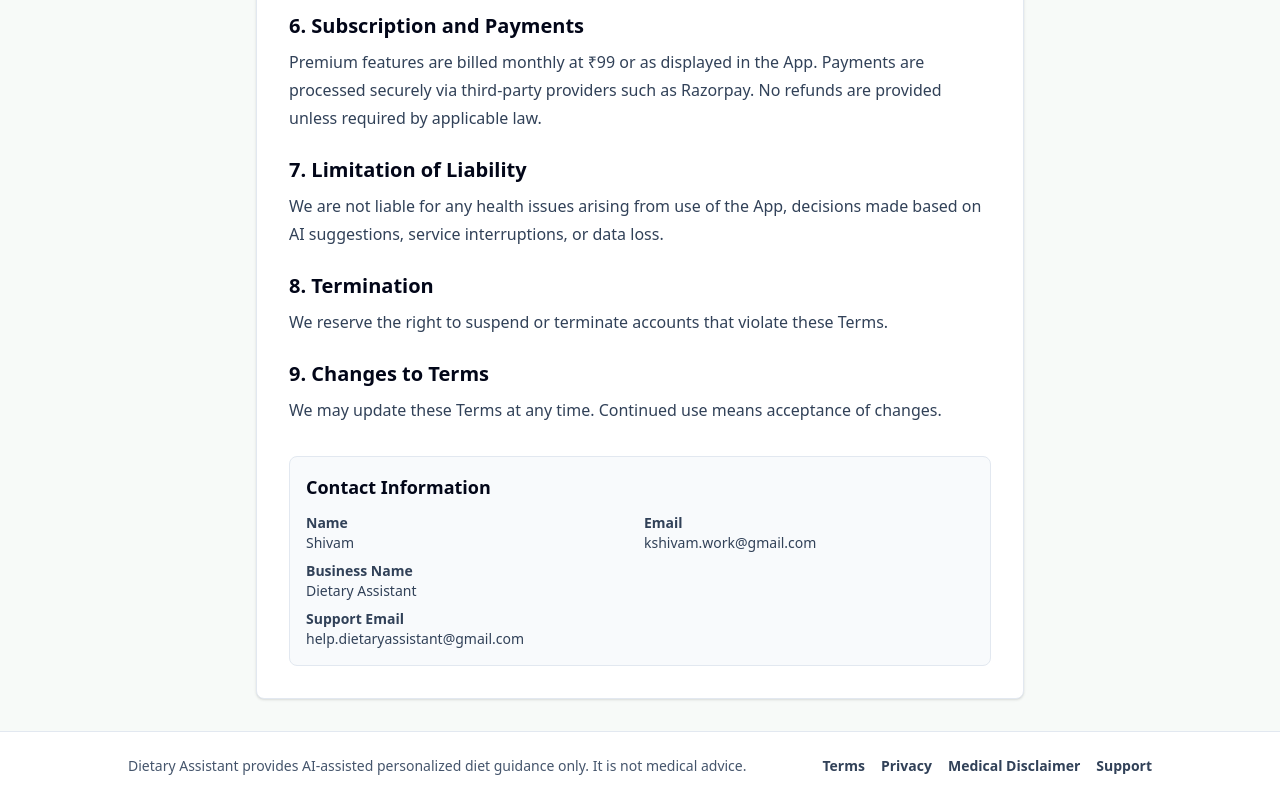
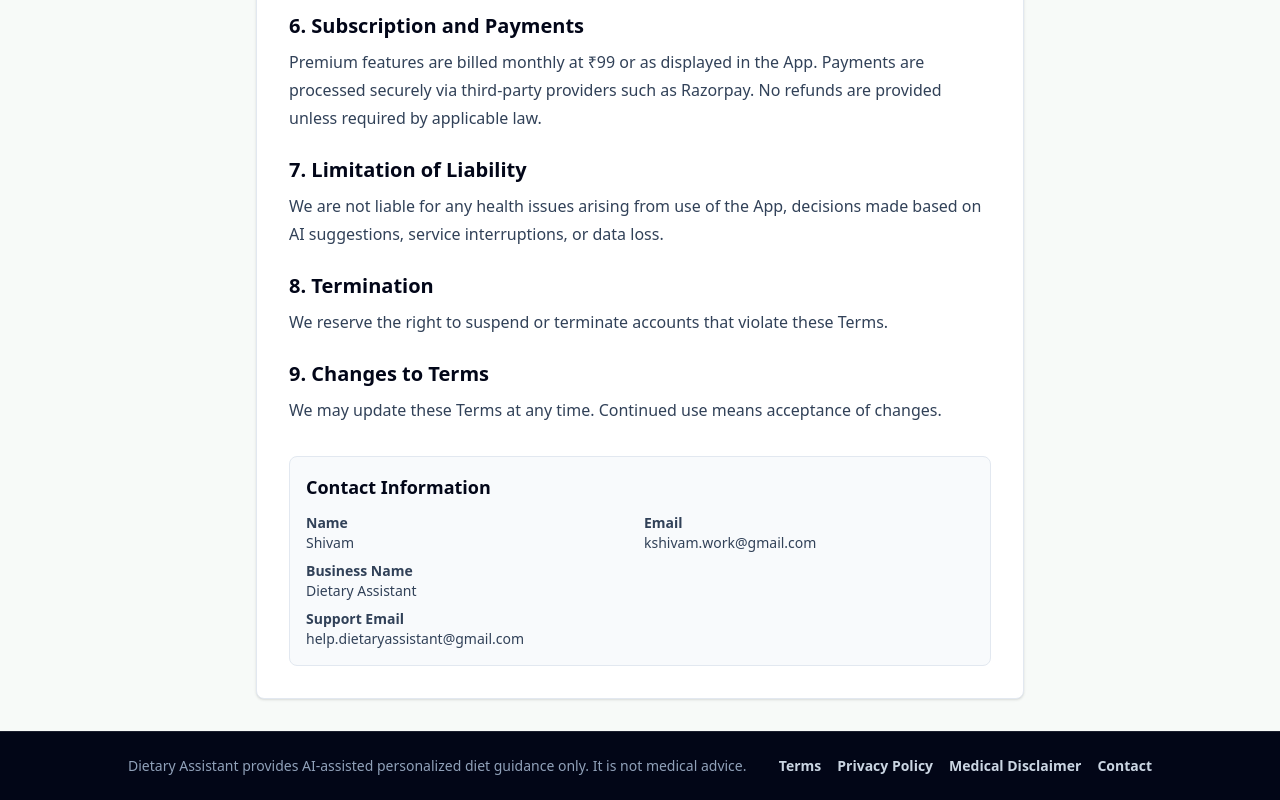
Before and after one commit to dudeshivam/dietaryassistant.in, a Next.js app: page /terms in a window 1280 px wide. Shown: the part 781-1581 px from the top of the page. Built offline with nearby package versions, Linux system fonts and the light colour scheme.

Commit message:
Fix auth signup and update coin UI

```diff
--- a/components/legal-content.js
+++ b/components/legal-content.js
@@ -39,16 +39,16 @@ export function LegalPage({ children, eyebrow, title }) {
 
 export function LegalFooter() {
   return (
-    <footer className="border-t border-slate-200 bg-white px-4 py-6">
-      <div className="mx-auto flex w-full max-w-5xl flex-col gap-3 text-sm text-slate-600 sm:flex-row sm:items-center sm:justify-between">
+    <footer className="border-t border-white/10 bg-[#020617] px-4 py-6">
+      <div className="mx-auto flex w-full max-w-5xl flex-col gap-3 text-sm text-slate-400 sm:flex-row sm:items-center sm:justify-between">
         <p>
           Dietary Assistant provides AI-assisted personalized diet guidance only. It is not medical advice.
         </p>
-        <nav className="flex flex-wrap gap-4 font-semibold text-slate-700">
-          <a className="hover:text-emerald-700" href="/terms">Terms</a>
-          <a className="hover:text-emerald-700" href="/privacy">Privacy</a>
-          <a className="hover:text-emerald-700" href="/disclaimer">Medical Disclaimer</a>
-          <a className="hover:text-emerald-700" href={`mailto:${contact.supportEmail}`}>Support</a>
+        <nav className="flex flex-wrap gap-4 font-semibold text-slate-300">
+          <a className="hover:text-blue-300" href="/terms">Terms</a>
+          <a className="hover:text-blue-300" href="/privacy">Privacy Policy</a>
+          <a className="hover:text-blue-300" href="/disclaimer">Medical Disclaimer</a>
+          <a className="hover:text-blue-300" href={`mailto:${contact.supportEmail}`}>Contact</a>
         </nav>
       </div>
     </footer>
```
